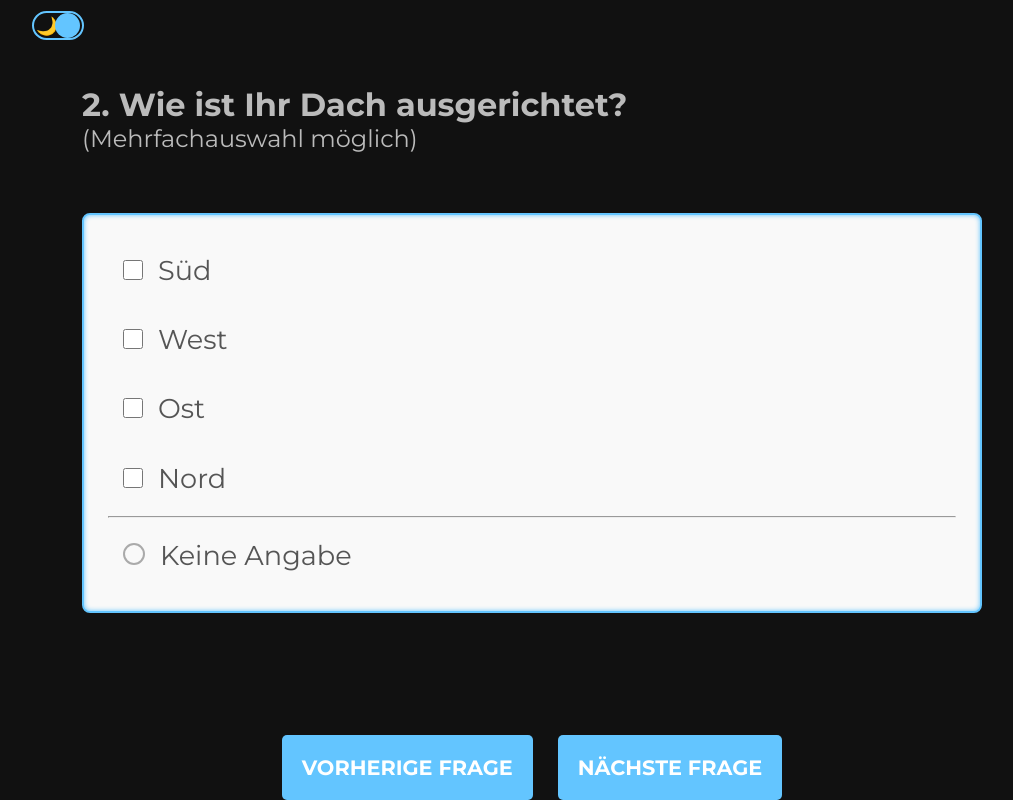
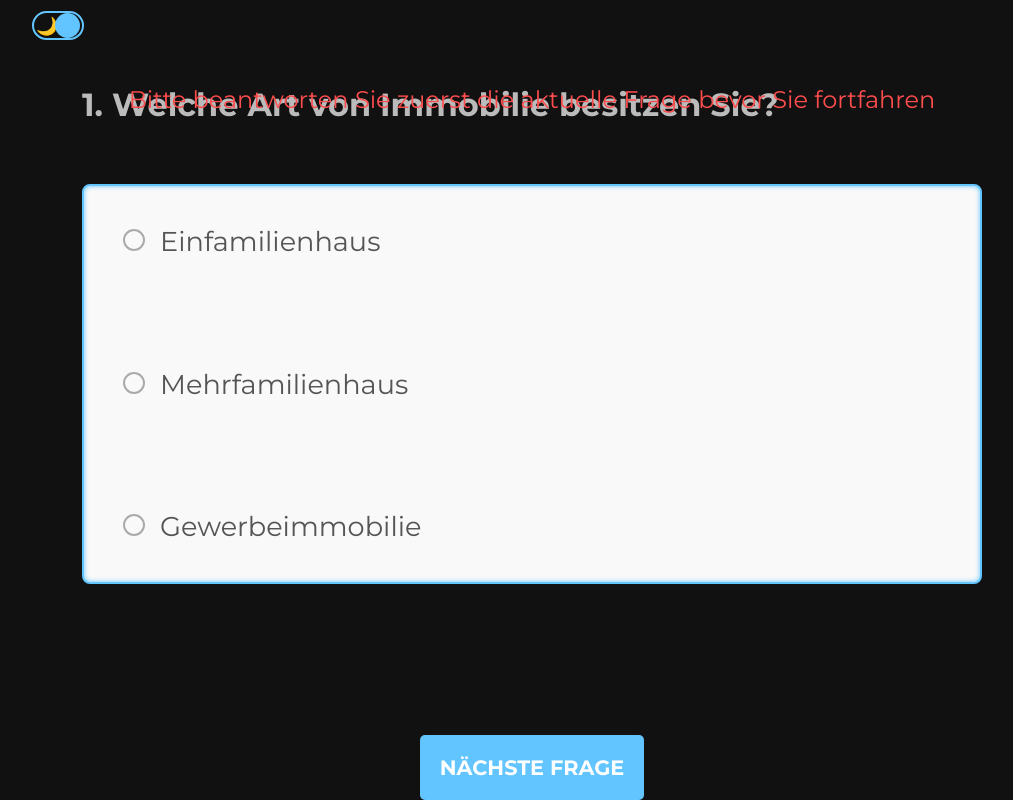
Before and after one commit to manara91/Solar-Survey, a Next.js app: page /survey in a window 1280 px wide. Both pictures are taken after a click on the button "NÄCHSTE FRAGE". Shown: the part 35-835 px from the top of the page, without its empty margins (108-1121 px from the left). Built offline with nearby package versions, Linux system fonts and the light colour scheme.

Commit message:
add check answer error msg

```diff
--- a/src/app/api/submit/route.js
+++ b/src/app/api/submit/route.js
@@ -3,23 +3,23 @@ import { NextResponse } from "next/server";
 export async function POST(request) {
   const data = await request.json();
 
-  if (!data || !data.houseType) {
-    return NextResponse.json(
-      { success: false, message: "Invalid or missing data." },
-      { status: 400 }
-    );
-  }
+  // if (!data || !data.houseType) {
+  //   return NextResponse.json(
+  //     { success: false, message: "missing data." },
+  //     { status: 400 }
+  //   );
+  // }
 
-  if (!data.question2_options) {
-    return NextResponse.json(
-      { success: false, message: "Missing required field: question2_options." },
-      { status: 400 }
-    );
-  }
+  // if (data.question2_options.length === 0) {
+  //   return NextResponse.json(
+  //     { success: false, message: "Missing required field: question2_options." },
+  //     { status: 400 }
+  //   );
+  // }
+
   const randomValue = Math.floor(Math.random() * 2);
 
   const isSolarWorthIt = randomValue === 1;
-  // const isSolarWorthIt = Math.random() < 0.5;
 
   const responseMessage = isSolarWorthIt
     ? "yes it worth"
--- a/src/app/components/Questions/CheckboxQuestions.jsx
+++ b/src/app/components/Questions/CheckboxQuestions.jsx
@@ -1,27 +1,22 @@
-import React, { useEffect } from "react";
-import { useCheckboxRadioToggle } from "../../../hooks/useCheckboxRadioToggle";
+import { useEffect } from "react";
+import { useCheckboxButton } from "../../../hooks/useCheckboxButton";
 import styles from "./questions.module.css";
 
 function CheckboxQuestions({ question, options, formKey, updateFormData }) {
-  const {
-    selectedOptions,
-    noInformation,
-    handleRadioChange,
-    handleCheckboxChange,
-    isRadioDisabled,
-  } = useCheckboxRadioToggle();
+  const { selectedOptions, noInfo, handleRadioChange, handleCheckboxChange } =
+    useCheckboxButton();
 
   useEffect(() => {
     let valueToStore;
 
-    if (noInformation) {
+    if (noInfo) {
       valueToStore = "Keine Angabe";
     } else {
       valueToStore = selectedOptions;
     }
 
     updateFormData(formKey, valueToStore);
-  }, [selectedOptions, noInformation, formKey, updateFormData]);
+  }, [selectedOptions, noInfo, formKey, updateFormData]);
 
   return (
     <div className={styles.questionContainer}>
@@ -31,16 +26,13 @@ function CheckboxQuestions({ question, options, formKey, updateFormData }) {
 
         <div className={styles.questionLabels}>
           {options.map((option) => (
-            <label
-              key={option}
-              className={noInformation ? styles.disabledLabel : ""}
-            >
+            <label key={option} className={noInfo ? styles.disabledLabel : ""}>
               <input
                 type="checkbox"
                 value={option}
                 name={formKey}
                 onChange={handleCheckboxChange}
-                disabled={noInformation}
+                disabled={noInfo}
                 checked={selectedOptions.includes(option)}
               />
               {option}
@@ -51,12 +43,11 @@ function CheckboxQuestions({ question, options, formKey, updateFormData }) {
 
           <label>
             <input
-              type="radio"
+              type="checkbox"
               value="Keine Angabe"
               name={`${formKey}Status`}
               onChange={handleRadioChange}
-              checked={noInformation}
-              disabled={isRadioDisabled}
+              checked={noInfo}
             />
             Keine Angabe
           </label>
--- a/src/app/components/Questions/RadioQuestions.jsx
+++ b/src/app/components/Questions/RadioQuestions.jsx
@@ -1,28 +1,19 @@
-import React from "react";
-// افترض أن مسار الهوك هو هذا المسار
 import { useRadioButton } from "../../../hooks/useRadioButton";
 import styles from "./questions.module.css";
 
 function RadioQuestions({ question, options, name, updateFormData }) {
-  // استدعاء الهوك وتمرير دالة updateFormData
   const { handleRadioChange } = useRadioButton(updateFormData);
 
   return (
     <div className={styles.questionContainer}>
-      {/* تطبيق الهاندلر على حدث onChange للـ form لتبسيط الكود */}
       <form onChange={handleRadioChange}>
         <h3>{question}</h3>
 
         <div className={styles.questionLabels}>
-          {/* استخدام كل خيار كسلسلة نصية لـ value و label */}
           {options.map((option) => (
             <label key={option}>
-              <input
-                type="radio"
-                name={name} // اسم مجموعة الراديو
-                value={option} // القيمة المخزنة
-              />
-              {option} {/* النص المعروض */}
+              <input type="radio" name={name} value={option} />
+              {option}
             </label>
           ))}
         </div>
--- a/src/app/survey/page.jsx
+++ b/src/app/survey/page.jsx
@@ -16,6 +16,7 @@ export default function SurveyPage() {
   const router = useRouter();
   const [formData, setFormData] = useState({});
   const [isLoading, setIsLoading] = useState(false);
+  const [showError, setShowError] = useState(false);
 
   const delay = (ms) => new Promise((resolve) => setTimeout(resolve, ms));
 
@@ -36,7 +37,35 @@ export default function SurveyPage() {
     }
   };
 
+  //check if the answer exists:
+  const isQuestionAnswered = (questionNum) => {
+    switch (questionNum) {
+      case 1:
+        return !!formData.houseType;
+      case 2:
+        return (
+          formData.question2_options && formData.question2_options.length > 0
+        );
+      case 3:
+        return (
+          formData.question3_options && formData.question3_options.length > 0
+        );
+      case 4:
+        return (
+          formData.question4_options && formData.question4_options.length > 0
+        );
+      case 5:
+        return !!formData.energySolutions;
+      default:
+        return false;
+    }
+  };
   const goToNextQuestion = async () => {
+    if (!isQuestionAnswered(currentQuestion)) {
+      setShowError(true);
+      return;
+    }
+    setShowError(false);
     if (currentQuestion < 5) {
       setDirection(1);
       setCurrentQuestion(currentQuestion + 1);
@@ -52,7 +81,7 @@ export default function SurveyPage() {
         body: JSON.stringify(formData),
       });
 
-      const minimumTimePromise = delay(5000);
+      const minimumTimePromise = delay(1000);
 
       try {
         const [response] = await Promise.all([apiPromise, minimumTimePromise]);
@@ -131,7 +160,7 @@ export default function SurveyPage() {
           <RadioQuestions
             question="5. Sind Sie auch an weiteren Energielösungen interessiert?"
             options={["Ja", "Nein", "Weis nicht"]}
-            name="EnergySolutions"
+            name="energySolutions"
             updateFormData={updateFormData}
           />
         );
@@ -193,6 +222,13 @@ export default function SurveyPage() {
           </motion.div>
         </AnimatePresence>
       </div>
+      <div className={styles.errorMsg}>
+        {showError && (
+          <p>
+            Bitte beantworten Sie zuerst die aktuelle Frage bevor Sie fortfahren
+          </p>
+        )}
+      </div>
       <div className={styles.surveyButtons}>
         {currentQuestion > 1 && (
           <motion.div whileHover={{ scale: 1.05 }} whileTap={{ scale: 0.95 }}>
--- a/src/app/survey/survey.module.css
+++ b/src/app/survey/survey.module.css
@@ -43,3 +43,10 @@
 
   transition: background-color 0.3s ease;
 }
+
+.errorMsg {
+  color: #ff4d4d;
+  font-size: 1.5rem;
+  position: absolute;
+  bottom: 150;
+}
--- a/src/elements/DarkModeToggle/DarkModeToggle.module.css
+++ b/src/elements/DarkModeToggle/DarkModeToggle.module.css
@@ -10,6 +10,7 @@
 
 .icon {
   font-size: 1.1rem;
+  cursor: pointer;
 }
 
 .switcher {
--- a/src/hooks/useCheckboxRadioToggle.js
+++ b/src/hooks/useCheckboxButton.js
@@ -1,11 +1,11 @@
 import { useState } from "react";
 
-export function useCheckboxRadioToggle(initialOptions = []) {
+export function useCheckboxButton(initialOptions = []) {
   const [selectedOptions, setSelectedOptions] = useState([]);
-  const [noInformation, setNoInformation] = useState(false);
+  const [noInfo, setnoInfo] = useState(false);
 
   const handleRadioClick = (e) => {
-    setNoInformation((prev) => {
+    setnoInfo((prev) => {
       const next = !prev;
       if (next) {
         setSelectedOptions([]);
@@ -17,14 +17,14 @@ export function useCheckboxRadioToggle(initialOptions = []) {
   const handleRadioChange = (e) => {
     const checked = e.target.checked;
 
-    setNoInformation(checked);
+    setnoInfo(checked);
     if (checked) setSelectedOptions([]);
   };
 
   const handleCheckboxChange = (e) => {
     const { value, checked } = e.target;
     if (checked) {
-      setNoInformation(false);
+      setnoInfo(false);
       setSelectedOptions((prev) => {
         if (prev.includes(value)) return prev;
         return [...prev, value];
@@ -36,17 +36,17 @@ export function useCheckboxRadioToggle(initialOptions = []) {
 
   const resetSelections = () => {
     setSelectedOptions([]);
-    setNoInformation(false);
+    setnoInfo(false);
   };
 
   return {
     selectedOptions,
-    noInformation,
+    noInfo,
     handleRadioClick,
     handleRadioChange,
     handleCheckboxChange,
     resetSelections,
 
-    isCheckboxDisabled: noInformation,
+    isCheckboxDisabled: noInfo,
   };
 }
--- a/src/hooks/useRadioButton.js
+++ b/src/hooks/useRadioButton.js
@@ -1,20 +1,14 @@
 import { useState, useCallback } from "react";
 
 export function useRadioButton(updateFormData) {
-  // يمكن استخدام حالة (state) هنا لتتبع القيمة المختارة داخل الهوك،
-  // ولكن بما أنك تقوم بتحديث updateFormData مباشرة، يمكننا تبسيط الأمر.
-
   const [selectedValue, setSelectedValue] = useState(null);
 
-  // استخدام useCallback لضمان عدم إعادة إنشاء الدالة في كل مرة، مما يحسن الأداء
   const handleRadioChange = useCallback(
     (event) => {
       const { name, value } = event.target;
 
-      // تحديث الحالة داخل الهوك
       setSelectedValue(value);
 
-      // تحديث بيانات النموذج الرئيسية فوراً
       if (updateFormData) {
         updateFormData(name, value);
       }
```
